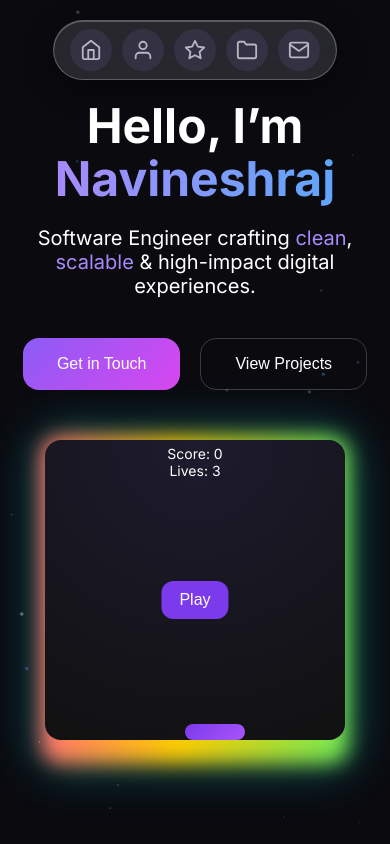
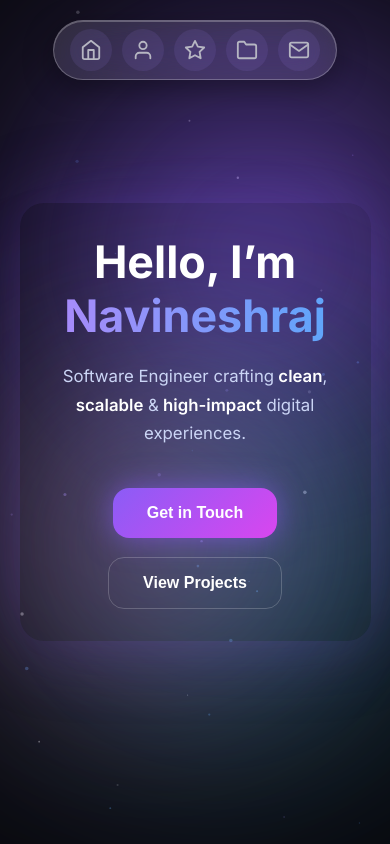
Before and after one commit to navinesh-infopsykid/navi-portfolio, a React (Vite) app: page / in a window 390 px wide. Shown: the top 844 px of the page. Built offline with nearby package versions, Linux system fonts and the light colour scheme.

Commit message:
Commits for UI changes

```diff
--- a/package.json
+++ b/package.json
@@ -17,7 +17,8 @@
     "react-dom": "^19.2.0",
     "react-icons": "^5.5.0",
     "react-tsparticles": "^2.10.1",
-    "tsparticles": "^2.10.1"
+    "tsparticles": "^2.10.1",
+    "webgl-fluid-enhanced": "^0.8.0"
   },
   "devDependencies": {
     "@eslint/js": "^9.39.1",
--- a/src/App.css
+++ b/src/App.css
@@ -16,6 +16,19 @@
   --navbar-glass: rgba(255, 255, 255, 0.12);
   --navbar-border: rgba(255, 255, 255, 0.25);
 }
+canvas {
+  position: fixed !important;
+  inset: 0;
+  pointer-events: none;
+  z-index: 0;
+}
+
+#root {
+  position: relative;
+  z-index: 1;
+}
+
+
 
 [data-theme="light"] {
   --bg-main: #f5f6fa;
@@ -35,6 +48,7 @@
 html,
 body {
   margin: 0;
+  cursor: none;
   overflow-x: hidden; /* only prevent horizontal scroll */
 }
 
@@ -220,69 +234,6 @@ h2 {
 
 /* ================= HERO ================= */
 
-.hero {
-  min-height: 100vh;
-  display: grid;
-  grid-template-columns: 1.1fr 0.9fr;
-  align-items: center;
-  padding: 0 8%;
-  position: relative;
-}
-
-.hero-content h1 {
-  font-size: clamp(3rem, 5vw, 4.5rem);
-  font-weight: 700;
-  line-height: 1.1;
-  margin-bottom: 20px;
-}
-.hero-game {
-  margin-top: 50px; /* ✅ NOW THIS WORKS */
-}
-
-
-.gradient-text {
-  background: linear-gradient(135deg, #8b5cf6, #d946ef, #22d3ee);
-  -webkit-background-clip: text;
-  -webkit-text-fill-color: transparent;
-}
-
-.hero-content p {
-  font-size: 1.25rem;
-  max-width: 600px;
-  opacity: 0.85;
-  margin-bottom: 40px;
-}
-
-.highlight {
-  color: #a78bfa;
-}
-
-.hero-buttons {
-  display: flex;
-  gap: 20px;
-  justify-content: cente;
-}
-
-.hero-media {
-  display: flex;
-  justify-content: center;
-  align-items: center;
-}
-
-.hero-img {
-  width: 340px;
-  height: 420px;
-  border-radius: 30px;
-  background: linear-gradient(
-    135deg,
-    rgba(139, 92, 246, 0.35),
-    rgba(217, 70, 239, 0.35)
-  );
-  backdrop-filter: blur(18px);
-  box-shadow:
-    0 30px 80px rgba(139, 92, 246, 0.35),
-    inset 0 0 30px rgba(255, 255, 255, 0.15);
-}
 
 /* Buttons */
 .btn {
--- a/src/App.tsx
+++ b/src/App.tsx
@@ -13,6 +13,7 @@ const App = () => {
     <>
 
       <ParticleBackground />
+
       <SmokeyCursor/>
       <Navbar />
       <Hero />
--- a/src/components/About.tsx
+++ b/src/components/About.tsx
@@ -23,22 +23,22 @@ const About = () => {
       >
         I’m a <span>Software Engineer</span> who loves transforming complex ideas
         into <span>clean, scalable</span> and <span>high-impact</span> digital
-        products. I don’t just build apps — I craft experiences that feel fast,
+        products. I don’t just build apps , I craft experiences that feel fast,
         intuitive, and purposeful.
       </motion.p>
 
       <div className="about-grid">
         {[
           {
-            title: "⚙️ Engineering Mindset",
-            text: "I focus on architecture, performance, and long-term scalability. Every decision is intentional — from state management to pixel-perfect UI."
+            title: " Engineering Mindset",
+            text: "I focus on architecture, performance, and long-term scalability. Every decision is intentional, from state management to pixel-perfect UI."
           },
           {
-            title: "🎨 Design + Code",
-            text: "I bridge the gap between design and development. Smooth animations, micro-interactions, and delightful UX are not optional — they’re essential."
+            title: " Design + Code",
+            text: "I bridge the gap between design and development. Smooth animations, micro-interactions, and delightful UX are not optional , they’re essential."
           },
           {
-            title: "🚀 Impact Driven",
+            title: " Impact Driven",
             text: "I care about solving real problems. Whether its optimizing workflows or improving usability, my goal is measurable impact."
           },
         ].map((item, i) => (
@@ -66,7 +66,7 @@ const About = () => {
         <p>
           💡 Currently building modern applications using{" "}
           <span>Flutter</span>, <span>React</span>, <span>TypeScript</span>, and{" "}
-          <span>Firebase</span> — with a strong focus on clean architecture,
+          <span>Firebase</span> - with a strong focus on clean architecture,
           performance optimization, and delightful user experiences.
         </p>
       </motion.div>
--- /dev/null
+++ b/src/components/Hero.css
@@ -0,0 +1,157 @@
+.hero {
+  position: relative;
+  height: 100vh;
+
+  overflow: hidden;
+  display: flex;
+  align-items: center;
+  justify-content: center;
+  padding: 2rem;
+}
+
+/* Background floating orbs */
+.hero-bg {
+  position: absolute;
+  inset: 0;
+  z-index: 1;
+}
+
+.orb {
+  position: absolute;
+  border-radius: 50%;
+  filter: blur(120px);
+  opacity: 0.6;
+  animation: float 10s infinite alternate ease-in-out;
+}
+
+.orb-1 {
+  width: 400px;
+  height: 400px;
+  background: #8b5cf6;
+  top: 10%;
+  left: 10%;
+}
+
+.orb-2 {
+  width: 300px;
+  height: 300px;
+  background: #22d3ee;
+  bottom: 15%;
+  right: 10%;
+  animation-delay: 2s;
+}
+
+.orb-3 {
+  width: 250px;
+  height: 250px;
+  background: #ec4899;
+  top: 50%;
+  right: 30%;
+  animation-delay: 4s;
+}
+
+@keyframes float {
+  from {
+    transform: translateY(0) translateX(0);
+  }
+  to {
+    transform: translateY(-40px) translateX(30px);
+  }
+}
+
+/* Hero content */
+.hero-content {
+  position: relative;
+  z-index: 2;
+  max-width: 900px;
+  text-align: center;
+  padding: 3rem;
+  border-radius: 24px;
+
+  box-shadow: 0 0 80px rgba(139, 92, 246, 0.25);
+}
+
+.hero-content h1 {
+  font-size: clamp(2.8rem, 5vw, 4.5rem);
+  font-weight: 800;
+  margin-bottom: 1.2rem;
+}
+
+.gradient-text {
+  background: linear-gradient(90deg, #8b5cf6, #22d3ee, #ec4899);
+  -webkit-background-clip: text;
+  -webkit-text-fill-color: transparent;
+}
+
+.hero-content p {
+  font-size: 1.2rem;
+  color: #cbd5f5;
+  max-width: 720px;
+  margin: 0 auto 2.5rem;
+  line-height: 1.7;
+}
+
+.highlight {
+  color: #fff;
+  font-weight: 600;
+}
+
+/* Buttons */
+.hero-buttons {
+  display: flex;
+  gap: 1.2rem;
+  justify-content: center;
+  flex-wrap: wrap;
+}
+
+.btn {
+  padding: 0.85rem 2rem;
+  border-radius: 999px;
+  font-size: 1rem;
+  font-weight: 600;
+  cursor: pointer;
+  transition: all 0.3s ease;
+}
+
+.btn.primary {
+  background: linear-gradient(135deg, #8b5cf6, #22d3ee);
+  color: #000;
+  border: none;
+  box-shadow: 0 0 30px rgba(139, 92, 246, 0.6);
+}
+
+.btn.primary:hover {
+  transform: translateY(-2px);
+  box-shadow: 0 0 50px rgba(139, 92, 246, 0.9);
+}
+
+.btn.outline {
+  background: transparent;
+  color: #fff;
+  border: 2px solid rgba(139, 92, 246, 0.6);
+}
+
+.btn.outline:hover {
+  background: rgba(139, 92, 246, 0.15);
+  box-shadow: 0 0 30px rgba(139, 92, 246, 0.4);
+}
+
+/* Responsive */
+@media (max-width: 768px) {
+  .hero-content {
+    padding: 2rem;
+  }
+
+  .hero-content p {
+    font-size: 1.05rem;
+  }
+}
+.logo {
+  background: none;
+  border: none;
+  padding: 0;
+  cursor: pointer;
+  display: flex;
+  align-items: center;
+  gap: 8px;
+}
--- a/src/components/Hero.tsx
+++ b/src/components/Hero.tsx
@@ -1,17 +1,24 @@
 import { motion } from "framer-motion";
-import CatchStarGame from "./StarGame";
+import "./Hero.css"
 
 const Hero = () => {
   return (
-    <section id="home" className="hero section">
+    <section id="home" className="hero">
+      {/* Background Orbs */}
+      <div className="hero-bg">
+        <span className="orb orb-1"></span>
+        <span className="orb orb-2"></span>
+        <span className="orb orb-3"></span>
+      </div>
+
       <motion.div
         className="hero-content"
-        initial={{ opacity: 0, y: 60 }}
+        initial={{ opacity: 0, y: 80 }}
         animate={{ opacity: 1, y: 0 }}
         transition={{ duration: 1, ease: "easeOut" }}
       >
         <motion.h1
-          initial={{ opacity: 0, y: 30 }}
+          initial={{ opacity: 0, y: 40 }}
           animate={{ opacity: 1, y: 0 }}
           transition={{ delay: 0.2 }}
         >
@@ -25,8 +32,8 @@ const Hero = () => {
         >
           Software Engineer crafting
           <span className="highlight"> clean</span>,
-          <span className="highlight"> scalable</span> & high-impact digital
-          experiences.
+          <span className="highlight"> scalable</span> &
+          <span className="highlight"> high-impact</span> digital experiences.
         </motion.p>
 
         <motion.div
@@ -58,12 +65,6 @@ const Hero = () => {
           </button>
         </motion.div>
       </motion.div>
-
-    <div className="hero-game">
-  <CatchStarGame />
-</div>
-
-
     </section>
   );
 };
--- a/src/components/Navbar.tsx
+++ b/src/components/Navbar.tsx
@@ -1,12 +1,10 @@
-import React, { useEffect,  } from "react";
+import React, { useEffect } from "react";
 import {
   FiHome,
   FiUser,
   FiStar,
   FiFolder,
   FiMail,
-//   FiSun,
-//   FiMoon,
 } from "react-icons/fi";
 import type { IconType } from "react-icons";
 
@@ -16,40 +14,55 @@ interface Section {
   icon: IconType;
 }
 
-const sections: Section[] = [
-  { id: "home", name: "Home", icon: FiHome },
+/**
+ * Desktop sections (NO Home here)
+ */
+const desktopSections: Section[] = [
   { id: "about", name: "About", icon: FiUser },
   { id: "skills", name: "Skills", icon: FiStar },
   { id: "projects", name: "Projects", icon: FiFolder },
   { id: "contact", name: "Contact", icon: FiMail },
 ];
 
+/**
+ * Mobile sections (Home INCLUDED)
+ */
+const mobileSections: Section[] = [
+  { id: "home", name: "Home", icon: FiHome },
+  ...desktopSections,
+];
+
 const Navbar: React.FC = () => {
-
   useEffect(() => {
-    const savedTheme = localStorage.getItem("theme") as "dark" | "light";
+    const savedTheme = localStorage.getItem("theme") as "dark" | "light" | null;
     if (savedTheme) {
       document.documentElement.setAttribute("data-theme", savedTheme);
     }
   }, []);
 
-
-
   const scrollTo = (id: string) => {
-    document.getElementById(id)?.scrollIntoView({ behavior: "smooth" });
+    document.getElementById(id)?.scrollIntoView({
+      behavior: "smooth",
+      block: "start",
+    });
   };
 
   return (
     <nav className="navbar floating">
-      {/* Logo */}
-      <div className="logo desktop-only">
-        <span className="logo-icon">◆</span>
-        <span className="logo-name">Navineshraj</span>
-      </div>
+      {/* Logo → Home */}
+      <button
+  type="button"
+  className="logo desktop-only"
+  onClick={() => scrollTo("home")}
+>
+  <span className="logo-icon">◆</span>
+  <span className="logo-name">Navineshraj</span>
+</button>
+
 
       {/* Desktop links */}
       <div className="nav-links desktop-only">
-        {sections.map((sec) => (
+        {desktopSections.map((sec) => (
           <button key={sec.id} onClick={() => scrollTo(sec.id)}>
             {sec.name}
           </button>
@@ -58,7 +71,7 @@ const Navbar: React.FC = () => {
 
       {/* Mobile icons */}
       <div className="nav-links mobile-only">
-        {sections.map((sec) => {
+        {mobileSections.map((sec) => {
           const Icon = sec.icon;
           return (
             <button key={sec.id} onClick={() => scrollTo(sec.id)}>
@@ -67,11 +80,6 @@ const Navbar: React.FC = () => {
           );
         })}
       </div>
-
-      {/* Theme Toggle */}
-      {/* <button className="theme-toggle" onClick={toggleTheme}>
-        {theme === "dark" ? <FiSun size={20} /> : <FiMoon size={20} />}
-      </button> */}
     </nav>
   );
 };
```
Also changed, not shown: src/components/FluidCursor.tsx (added, +61 -0 lines), src/components/Skills.css (+64 -75 lines), src/components/Skills.tsx (+63 -53 lines), 1 other file (tests, documents, lock files or other folders).
